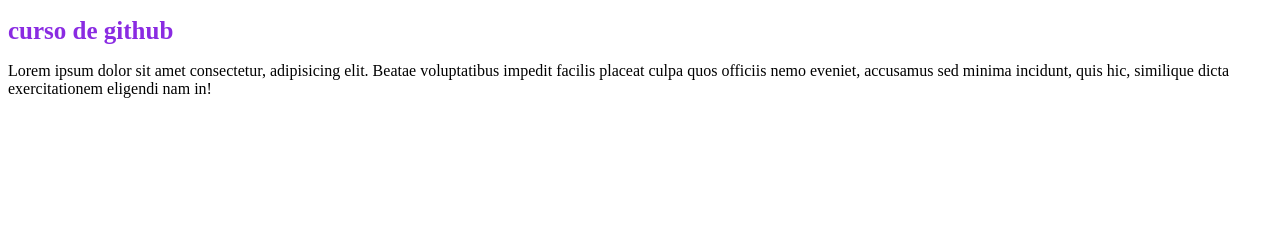
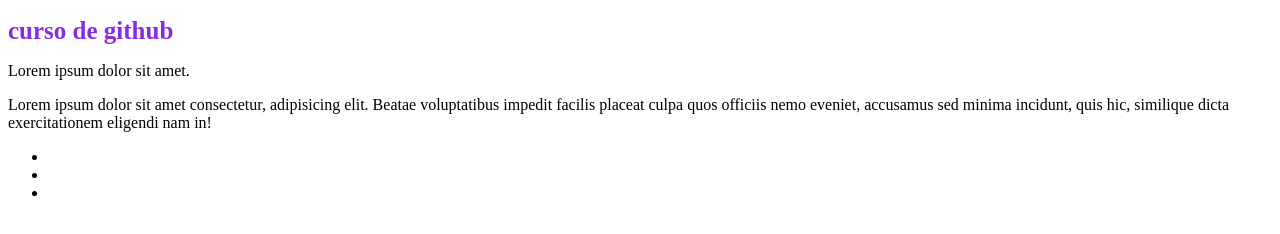
Before and after one commit to codercabral/comision322275, a plain HTML site: page index.html in a window 1280 px wide. Drawn offline with Linux system fonts and the light colour scheme.

Commit message:
trabajo desde mi otra rama

```diff
--- a/index.html
+++ b/index.html
@@ -9,6 +9,14 @@
 </head>
 <body>
     <h1>curso de github</h1>
+    <span>Lorem ipsum dolor sit amet.</span>
     <p>Lorem ipsum dolor sit amet consectetur, adipisicing elit. Beatae voluptatibus impedit facilis placeat culpa quos officiis nemo eveniet, accusamus sed minima incidunt, quis hic, similique dicta exercitationem eligendi nam in!</p>
+    <div>
+        <ul>
+            <li><a href=""></a></li>
+            <li><a href=""></a></li>
+            <li><a href=""></a></li>
+        </ul>
+    </div>
 </body>
 </html>
```
